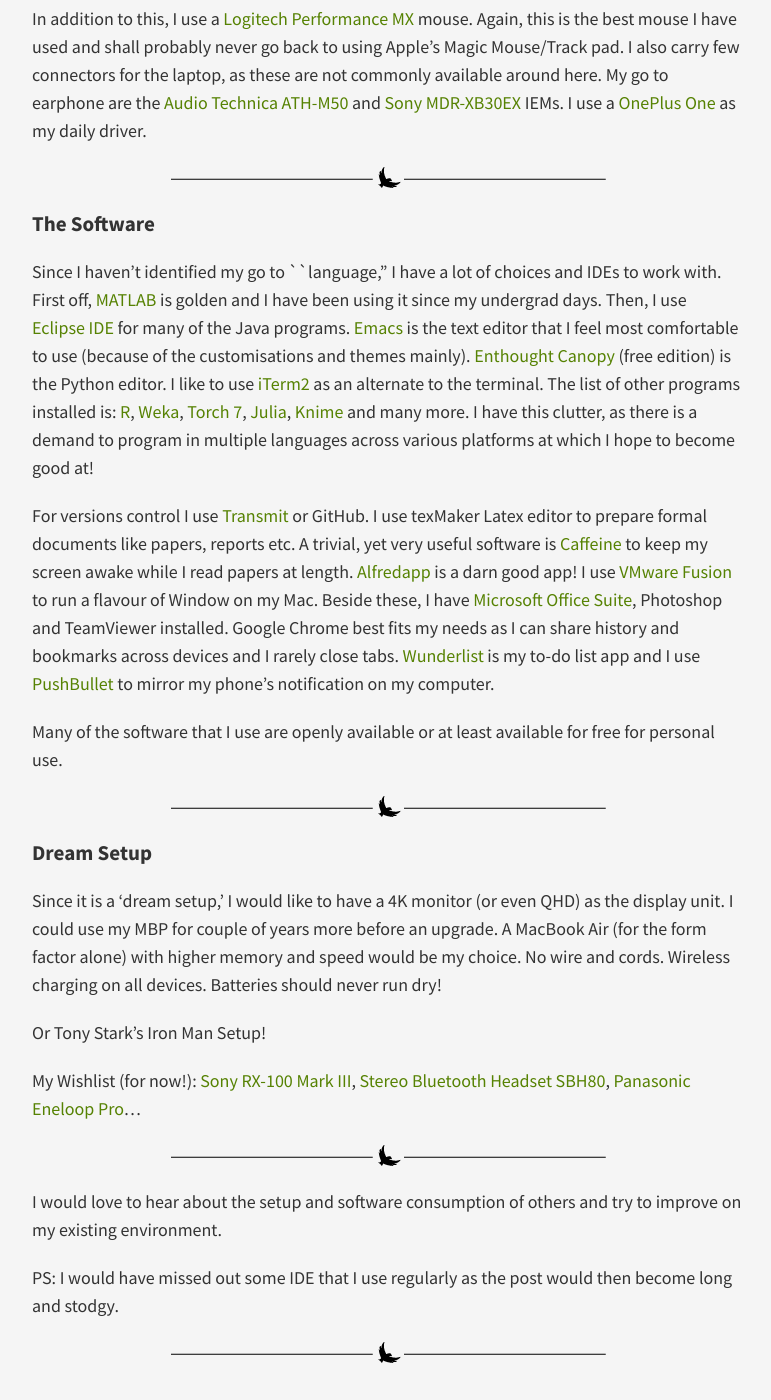
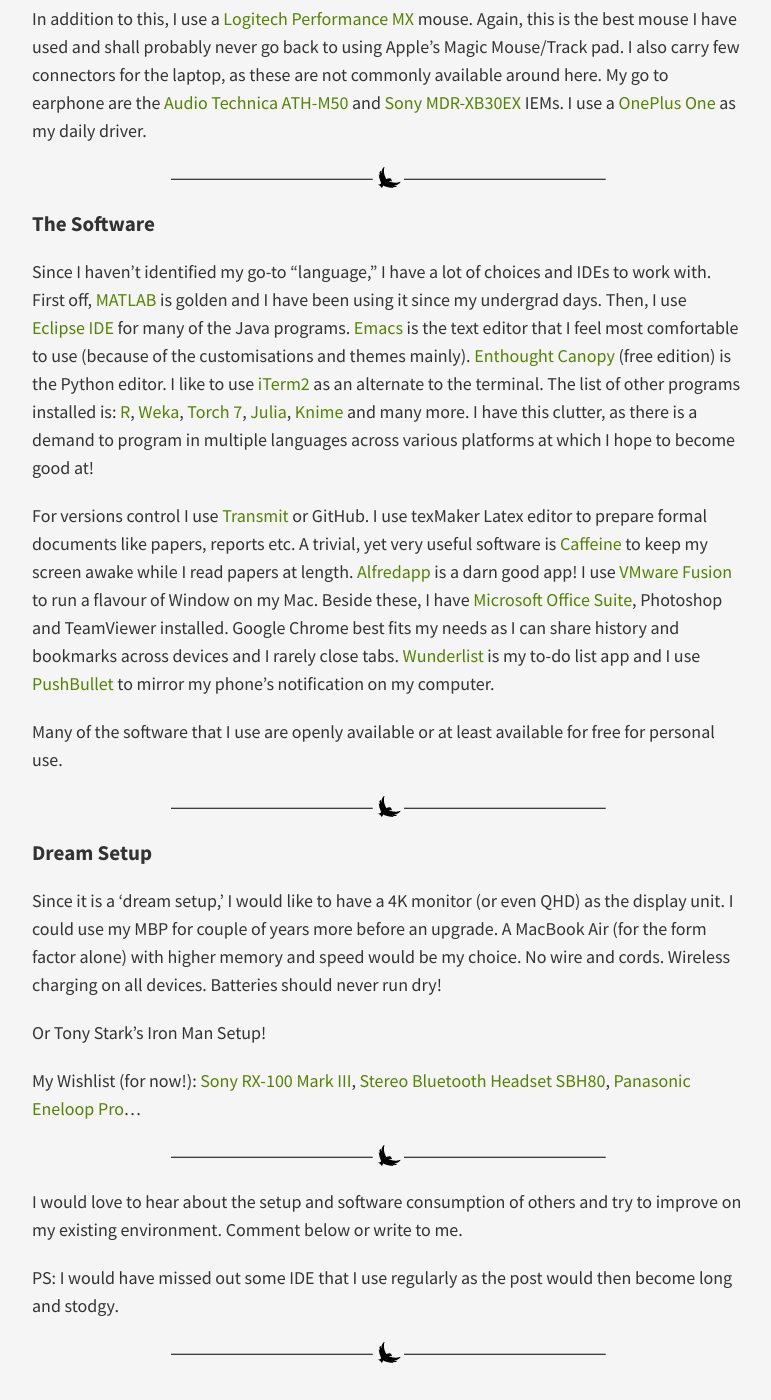
Before and after one commit to forkmsrini/forkmsrini.github.io-master, a Jekyll site: the page built from _posts/2014-12-29-mySetup.md, in a window 1280 px wide and 1400 px high, scrolled down 615 px. Shown: the whole window, without its empty margins (253-1024 px from the left). Built offline with Jekyll 4.4.1, drawn with Linux system fonts in a browser that asks for light colours; nearby versions of some CDN libraries; Markdown is read by kramdown in place of the engine named in the settings; comment, search, counter and statistics services are not loaded.

Commit message:
SetUpUpdate

```diff
--- a/_posts/2014-12-29-mySetup.md
+++ b/_posts/2014-12-29-mySetup.md
@@ -13,7 +13,7 @@
 In addition to this, I use a [Logitech Performance MX](http://tinyurl.com/m7z6fdl) mouse. Again, this is the best mouse I have used and shall probably never go back to using Apple’s Magic Mouse/Track pad. I also carry few connectors for the laptop, as these are not commonly available around here. My go to earphone are the [Audio Technica ATH-M50](http://www.audio-technica.com/cms/headphones/0edf909675b1be4d/) and [Sony MDR-XB30EX](http://www.sony.co.in/product/mdr-xb30ex) IEMs. I use a [OnePlus One](https://oneplus.net/) as my daily driver.
 <hr/>
 ### The Software
-Since I haven’t identified my go to ``language," I have a lot of choices and IDEs to work with. First off, [MATLAB](http://in.mathworks.com/products/matlab/) is golden and I have been using it since my undergrad days. Then, I use [Eclipse IDE](https://eclipse.org/downloads/) for many of the Java programs. [Emacs](http://www.gnu.org/software/emacs/) is the text editor that I feel most comfortable to use (because of the customisations and themes mainly). [Enthought Canopy](https://store.enthought.com/) (free edition) is the Python editor. I like to use [iTerm2](http://iterm2.com/) as an alternate to the terminal. The list of other programs installed is: [R](http://www.r-project.org/), [Weka](http://www.cs.waikato.ac.nz/ml/weka/downloading.html), [Torch 7](https://github.com/torch/torch7), [Julia](http://julialang.org/downloads/), [Knime](https://www.knime.org/downloads/knime/macosx) and many more. I have this clutter, as there is a demand to program in multiple languages across various platforms at which I hope to become good at!
+Since I haven’t identified my go-to "language," I have a lot of choices and IDEs to work with. First off, [MATLAB](http://in.mathworks.com/products/matlab/) is golden and I have been using it since my undergrad days. Then, I use [Eclipse IDE](https://eclipse.org/downloads/) for many of the Java programs. [Emacs](http://www.gnu.org/software/emacs/) is the text editor that I feel most comfortable to use (because of the customisations and themes mainly). [Enthought Canopy](https://store.enthought.com/) (free edition) is the Python editor. I like to use [iTerm2](http://iterm2.com/) as an alternate to the terminal. The list of other programs installed is: [R](http://www.r-project.org/), [Weka](http://www.cs.waikato.ac.nz/ml/weka/downloading.html), [Torch 7](https://github.com/torch/torch7), [Julia](http://julialang.org/downloads/), [Knime](https://www.knime.org/downloads/knime/macosx) and many more. I have this clutter, as there is a demand to program in multiple languages across various platforms at which I hope to become good at!
 
 For versions control I use [Transmit](http://panic.com/transmit/) or GitHub. I use texMaker Latex editor to prepare formal documents like papers, reports etc. A trivial, yet very useful software is [Caffeine](http://lightheadsw.com/caffeine/) to keep my screen awake while I read papers at length. [Alfredapp](http://www.alfredapp.com/) is a darn good app! I use [VMware Fusion](http://www.vmware.com/in/products/fusion) to run a flavour of Window on my Mac. Beside these, I have [Microsoft Office Suite](www.microsoft.com/mac), Photoshop and TeamViewer installed. Google Chrome best fits my needs as I can share history and bookmarks across devices and I rarely close tabs. [Wunderlist](https://www.wunderlist.com) is my to-do list app and I use [PushBullet](https://www.pushbullet.com/) to mirror my phone's notification on my computer.
 
@@ -27,7 +27,7 @@
 My Wishlist (for now!): [Sony RX-100 Mark III](http://tinyurl.com/koyle2k), [Stereo Bluetooth Headset SBH80](http://tinyurl.com/potm2xe), [Panasonic Eneloop Pro](http://tinyurl.com/k23snrv)...
 
 <hr/>
-I would love to hear about the setup and software consumption of others and try to improve on my existing environment.
+I would love to hear about the setup and software consumption of others and try to improve on my existing environment. Comment below or write to me.
 
 PS: I would have missed out some IDE that I use regularly as the post would then become long and stodgy.
 <hr/>
```
